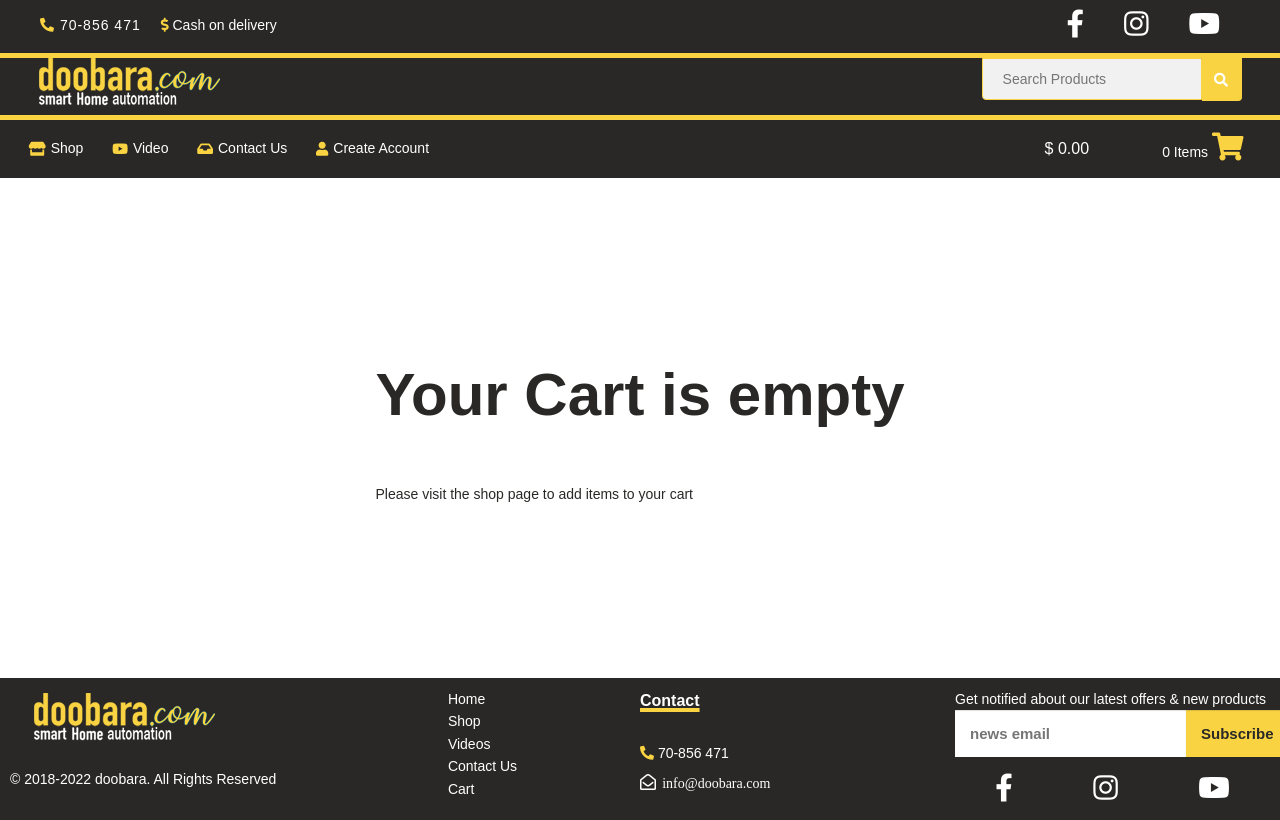
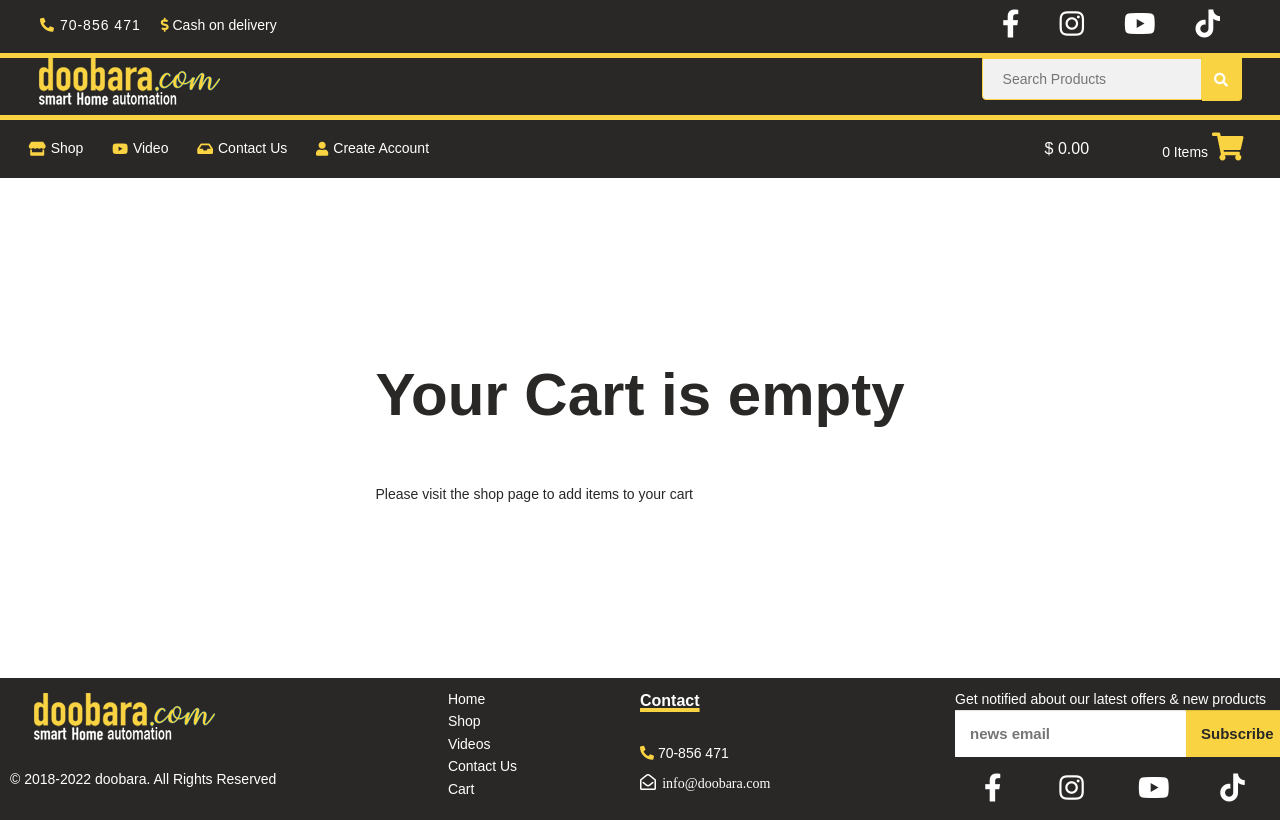
Before and after one commit to youdass101/doobara, a Django app: page /cart in a window 1280 px wide. Run offline with Django 3.2, Linux system fonts and the light colour scheme.

Commit message:
social media

```diff
--- a/static/doobarashop/style.css
+++ b/static/doobarashop/style.css
@@ -550,13 +550,17 @@ form.search-site button {
   background-color: #292826;
   color: white;
 }
-.footer .footer-container .footer-row2 .footer-r2-col .footer-social-media-news .social-icons {
+.footer .footer-container .footer-row2 .footer-r2-col .footer-social-media-news .social-icons-container {
+  width: 100%;
+  display: flex;
+}
+.footer .footer-container .footer-row2 .footer-r2-col .footer-social-media-news .social-icons-container .social-icons {
   width: 100%;
   display: flex;
   justify-content: space-around;
   align-items: flex-end;
 }
-.footer .footer-container .footer-row2 .footer-r2-col .footer-social-media-news .social-icons a:hover {
+.footer .footer-container .footer-row2 .footer-r2-col .footer-social-media-news .social-icons-container .social-icons a:hover {
   color: #F9D342;
 }
 
@@ -580,6 +584,9 @@ form.search-site button {
   }
   .footer-container .footer-row2 .fr2c2, .footer-container .footer-row2 .fr2c3 {
     display: none !important;
+  }
+  .footer-container .footer-row2 .footer-r2-col .social-icons-container {
+    height: 100%;
   }
   .footer-container .footer-row2 .footer-r2-col .contact-info-footer, .footer-container .footer-row2 .footer-r2-col .news-email-container {
     display: none !important;
--- a/templates/doobarashop/layout.html
+++ b/templates/doobarashop/layout.html
@@ -29,7 +29,9 @@
             <div class="header-top-bar-right">
                 <a href="https://www.facebook.com/doobarashop" target="_blank"><i class="social-media-nav fab fa-facebook-f fa-2x"></i></a>
                 <a href="https://www.instagram.com/doobarashop/" target="_blank"><i class="social-media-nav fab fa-instagram fa-2x"></i></a>
-                <a href="https://www.youtube.com/gadgetsfreak" target="_blank"><i class="social-media-nav fab fa-youtube fa-2x"></i></a>
+                <a href="https://www.youtube.com/doobarasmart" target="_blank"><i class="social-media-nav fab fa-youtube fa-2x"></i></a>
+                <a href="https://www.tiktok.com/doobarasmart" target="_blank"><i class="social-media-nav fab fa-tiktok fa-2x"></i></a>
+
             </div>
 
             <!-- LOGO first top left section in navigation contain logo with home link -->
@@ -195,10 +197,15 @@
                                         </form>
                                     </div>
                                 </div>
-                                <div class="social-icons">
-                                    <a href="https://www.facebook.com/doobarashop" target="_blank"><i class="social-media-nav fab fa-facebook-f fa-2x"></i></a>
-                                    <a href="https://www.instagram.com/doobarashop/" target="_blank"><i class="social-media-nav fab fa-instagram fa-2x"></i></a>
-                                    <a href="https://www.youtube.com/gadgetsfreak" target="_blank"><i class="social-media-nav fab fa-youtube fa-2x"></i></a>
+                                <div class="social-icons-container">
+                                    <div class="social-icons">
+                                        <a href="https://www.facebook.com/doobarashop" target="_blank"><i class="social-media-nav fab fa-facebook-f fa-2x"></i></a>
+                                        <a href="https://www.instagram.com/doobarashop/" target="_blank"><i class="social-media-nav fab fa-instagram fa-2x"></i></a>
+                                    </div>
+                                    <div class="social-icons">
+                                        <a href="https://www.youtube.com/gadgetsfreak" target="_blank"><i class="social-media-nav fab fa-youtube fa-2x"></i></a>
+                                        <a href="https://www.tiktok.com/doobarasmart" target="_blank"><i class="social-media-nav fab fa-tiktok fa-2x"></i></a>
+                                    </div>
                                 </div>
                             </div>
                         </div>
```
Also changed, not shown: static/doobarashop/sass/layout/_footer.scss (+10 -0 lines), 1 other file.
